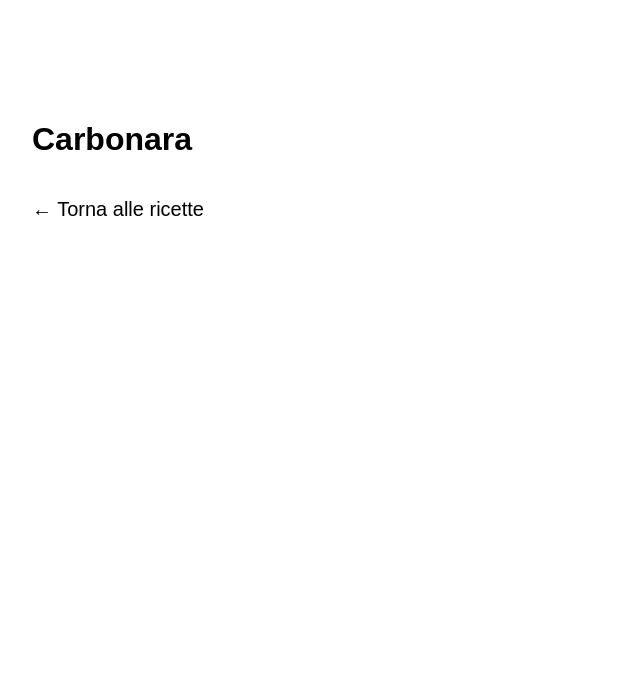
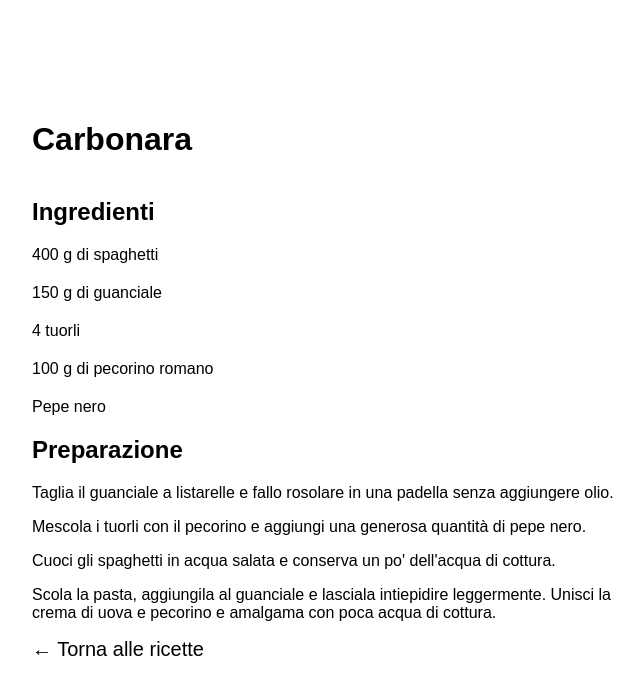
Before and after one commit to martagarzia/cloud-deployment-lab, a website: page public/carbonara.html in a window 1280 px wide. Shown: the whole page, without its empty margins (308-949 px from the left). Drawn offline with Linux system fonts and the light colour scheme.

Commit message:
Add recipe content

```diff
--- a/public/carbonara.html
+++ b/public/carbonara.html
@@ -20,6 +20,42 @@
     <!-- Display the recipe title. -->
     <h1>Carbonara</h1>
 
+    <!-- Display the recipe ingredients. -->
+    <h2>Ingredienti</h2>
+
+    <!-- Create the ingredients list. -->
+    <ul>
+      <!-- Add the pasta ingredient. -->
+      <li>400 g di spaghetti</li>
+
+      <!-- Add the guanciale ingredient. -->
+      <li>150 g di guanciale</li>
+
+      <!-- Add the eggs ingredient. -->
+      <li>4 tuorli</li>
+
+      <!-- Add the cheese ingredient. -->
+      <li>100 g di pecorino romano</li>
+
+      <!-- Add the pepper ingredient. -->
+      <li>Pepe nero</li>
+    </ul>
+
+    <!-- Display the preparation section. -->
+    <h2>Preparazione</h2>
+
+    <!-- Describe the first preparation step. -->
+    <p>Taglia il guanciale a listarelle e fallo rosolare in una padella senza aggiungere olio.</p>
+
+    <!-- Describe the second preparation step. -->
+    <p>Mescola i tuorli con il pecorino e aggiungi una generosa quantità di pepe nero.</p>
+
+    <!-- Describe the third preparation step. -->
+    <p>Cuoci gli spaghetti in acqua salata e conserva un po' dell'acqua di cottura.</p>
+
+    <!-- Describe the final preparation step. -->
+    <p>Scola la pasta, aggiungila al guanciale e lasciala intiepidire leggermente. Unisci la crema di uova e pecorino e amalgama con poca acqua di cottura.</p>
+
     <!-- Display a link to return to the home page. -->
     <a href="index.html">← Torna alle ricette</a>
   </main>
```
Also changed, not shown: public/marmellata-arance.html (+30 -0 lines), public/tortellini.html (+30 -0 lines).
